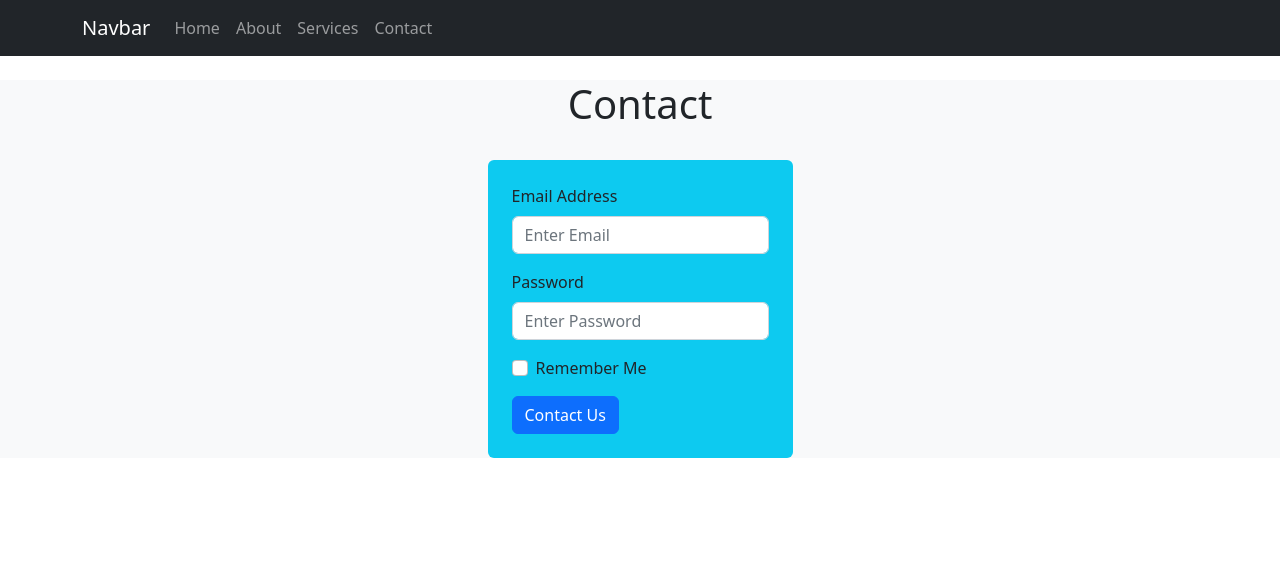
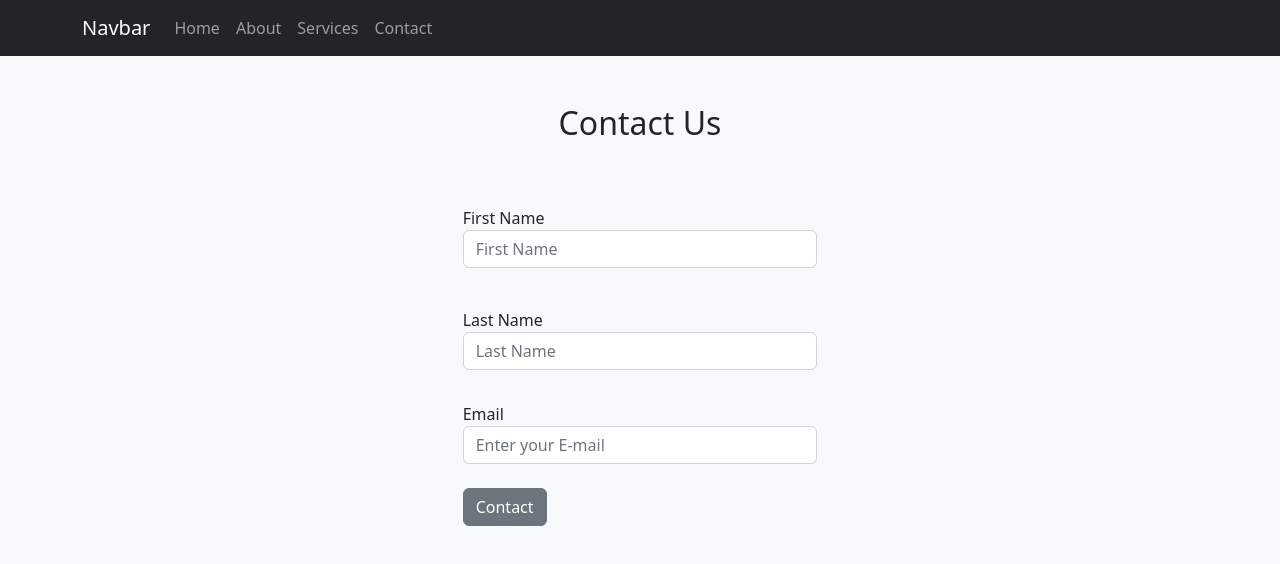
Before and after one commit to shehryarkhattak001/react-website-bootstarp, a React (Create React App) app: page /contact in a window 1280 px wide. Shown: the top 564 px of the page. Built offline with nearby package versions, Linux system fonts and the light colour scheme.

Commit message:
contact privacyandpolicy faq

```diff
--- a/src/Components/Contact.js
+++ b/src/Components/Contact.js
@@ -1,8 +1,10 @@
 import React from 'react';
-import Button from 'react-bootstrap/Button';
-import Form from 'react-bootstrap/Form';
+// import Button from 'react-bootstrap/Button';
+// import Form from 'react-bootstrap/Form';
 import {Link} from "react-router-dom";
 import {Nav} from 'react-bootstrap';
+
+// import {label, input} from 'react-bootstrap'
 
 const Contact = () => {
     return (
@@ -10,38 +12,36 @@ const Contact = () => {
         <div className='bg-light'>
 
 
-           <div className='container my-4'>
-                <div className='row'>
-                    <h1 className='text-center'>Contact</h1>
+
+            <div className='container col-md-4'>
+
+
+            <section id="contact" class="bg-colors justify-content-center align-items-center">
+        <div class="container ">
+            <h2 class="text-center pt-5 font-weight-bold ">Contact Us</h2>
+            <div class="pb-5">
+                <div class="container ">
+                    <form class="form ">
+                        <div class="form-group my-3 pt-5 pb-3 text-dark ">
+                            <label for="firstname ">First Name</label>
+                            <input type="text " class="form-control " placeholder="First Name "/>
+                        </div>
+                        <div class="form-group my-3 py-2 text-dark ">
+                            <label for="lastname ">Last Name</label>
+                            <input type="text " class="form-control " id="lastname " placeholder="Last Name "/>
+                        </div>
+                        <div class="form-group my-3 py-2 text-dark ">
+                            <label for="email ">Email</label>
+                            <input type="text " class="form-control " id="email " placeholder="Enter your E-mail "/>
+                        </div>
+                        <button className='btn btn-secondary' type='button'><Nav.Link as={Link} to="/contact">Contact</Nav.Link></button>
+                    </form>
+
                 </div>
             </div>
-
-
-
-
-
-        <div className=' d-grid justify-content-center align-items-center'>
-            <Form className='bg-info rounded p-4 p-sm-6'>
-            <Form.Group className='mb-3' controlId='formBasicEmail'>
-                <Form.Label>Email Address</Form.Label>
-                <Form.Control type='email' placeholder='Enter Email' />
-            </Form.Group>
-            <Form.Group className='mb-3' controlId='formBasicPassword'>
-                <Form.Label>Password</Form.Label>
-                <Form.Control type='password' placeholder='Enter Password' />
-            </Form.Group>
-            <Form.Group className='mb-3' controlId='formBasicCheckbox'>
-                <Form.Check type='checkbox' label='Remember Me'/>
-
-            </Form.Group>
-            <Button variant='primary' type='submit'>
-            <Nav.Link as={Link} to="/contact">Contact Us</Nav.Link>
-            </Button>
-            </Form>
         </div>
-
-
-
+    </section>
+    </div>
 
         </div>
     )
--- /dev/null
+++ b/src/Components/FAQ.js
@@ -0,0 +1,10 @@
+import React from 'react';
+const FAQ = () =>{
+    return(
+        <div>
+
+        </div>
+
+    )
+}
+export default FAQ
--- a/src/Components/Footer.js
+++ b/src/Components/Footer.js
@@ -1,8 +1,13 @@
 import React from 'react'
+import FAQ from './FAQ'
+import Privacyandpolicy from './Privacyandpolicy';
+import {Link} from "react-router-dom";
+import {Nav} from 'react-bootstrap';
 
 function Footer() {
     return (
         <div>
+
 
 <footer className="page-footer font-small blue mt-4 pt-4 bg-dark text-light">
     <div className="container-fluid text-center text-md-left">
@@ -17,15 +22,15 @@ function Footer() {
             <div className="col-md-3 mb-md-0 mb-3">
                 <h5 className="text-uppercase">Links</h5>
                 <ul className="list-unstyled">
-                    <li><a href="#!">Link 1</a></li>
-                    <li><a href="#!">Link 2</a></li>
+                <Nav.Link as={Link} to="/faq">FAQ's</Nav.Link>
+                <Nav.Link as={Link} to="/privacyandpolicy">Privacy and Policy</Nav.Link>
                     <li><a href="#!">Link 3</a></li>
                     <li><a href="#!">Link 4</a></li>
                 </ul>
             </div>
 
             <div className="col-md-3 mb-md-0 mb-3">
-                <h5 className="text-uppercase">Links</h5>
+                <h5 className="text-uppercase">Quick Links</h5>
                 <ul className="list-unstyled">
                     <li><a href="#!">Link 1</a></li>
                     <li><a href="#!">Link 2</a></li>
@@ -42,6 +47,9 @@ function Footer() {
 
 </footer>
 
+<FAQ />
+<Privacyandpolicy />
+
 
         </div>
     )
--- /dev/null
+++ b/src/Components/Privacyandpolicy.js
@@ -0,0 +1,10 @@
+import React from 'react';
+const Privacyandpolicy = () =>{
+    return(
+        <div>
+
+        </div>
+
+    )
+}
+export default Privacyandpolicy
```
Also changed, not shown: src/Components/About.js (+6 -1 lines).
